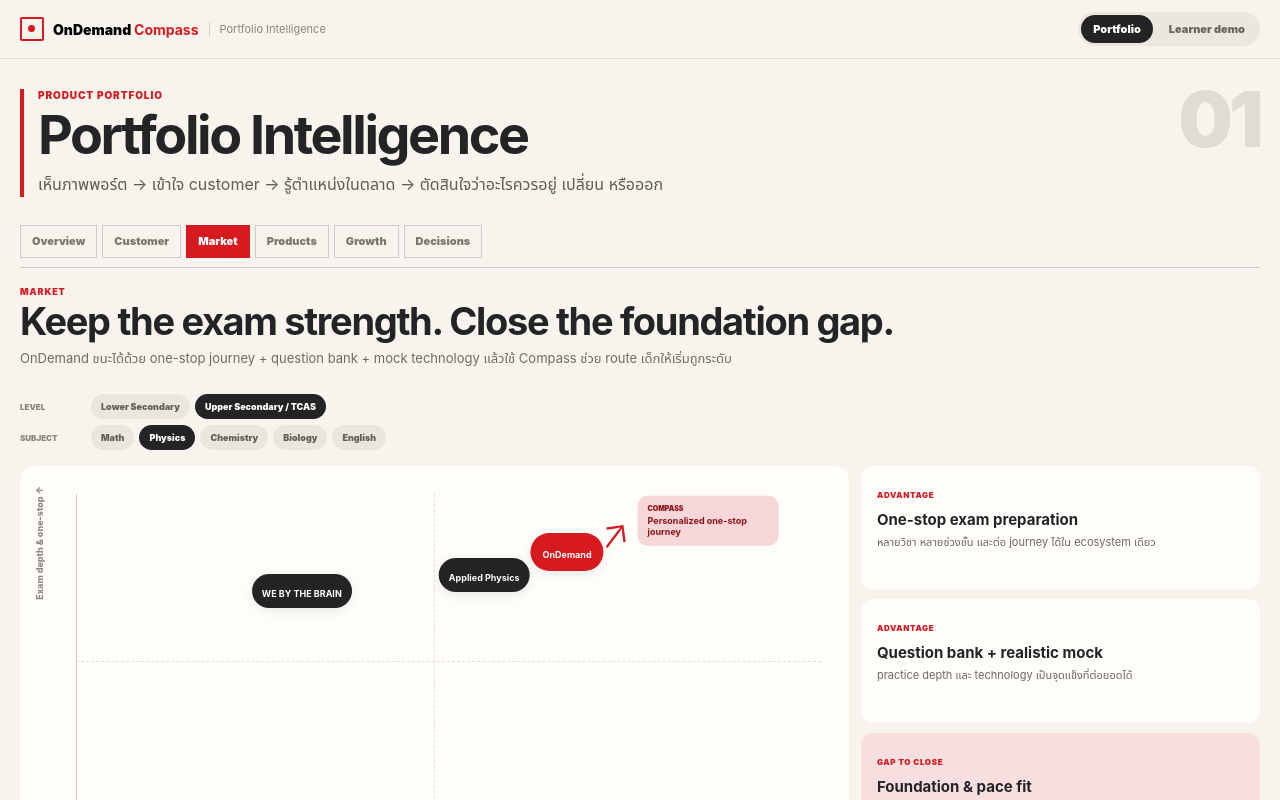
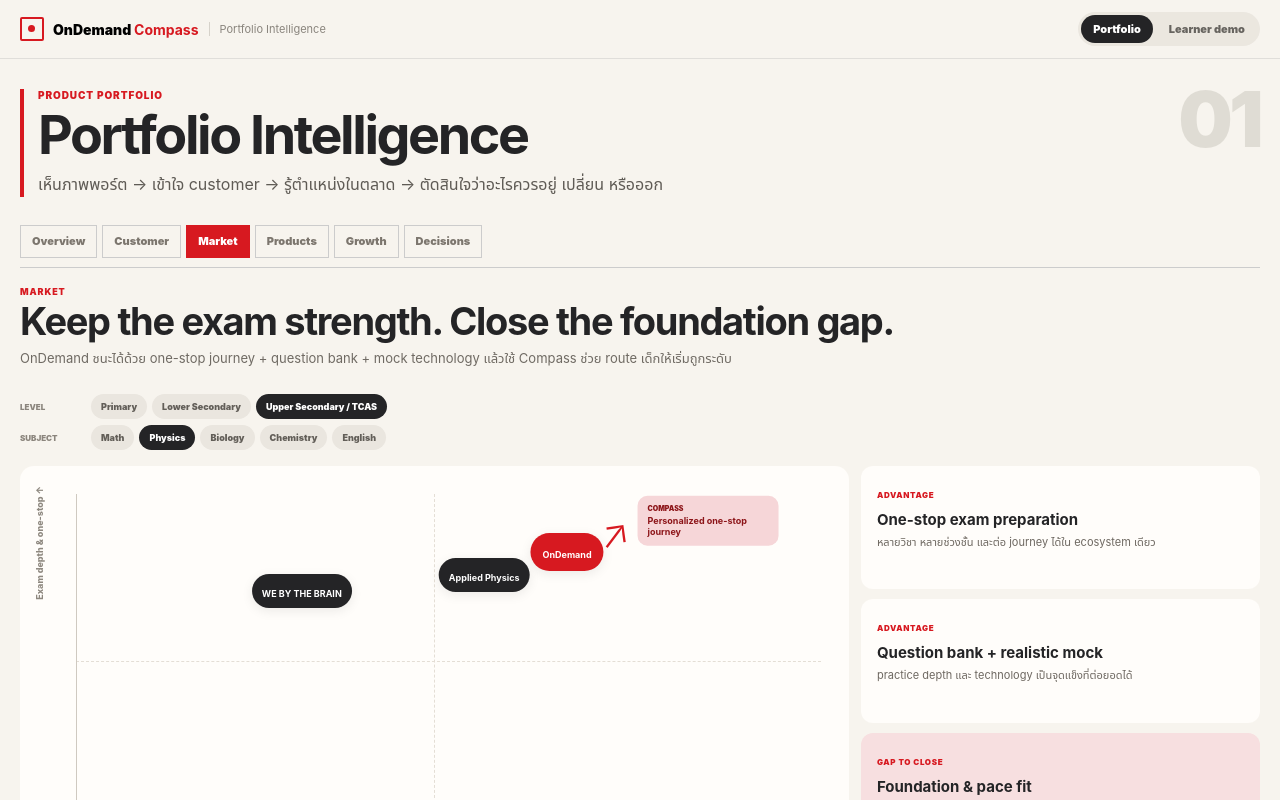
Before and after one commit to napasorn-tha/the-compass-prototype, a React (Vite) app: page / in a window 1280 px wide. Both pictures are taken after a click on the button "Market". Shown: the top 800 px of the page. Built offline with nearby package versions, Linux system fonts and the light colour scheme.

Commit message:
Expose Primary consistently across portfolio views

```diff
--- a/src/components/PortfolioOS.tsx
+++ b/src/components/PortfolioOS.tsx
@@ -148,7 +148,7 @@
 
     <div className="p4-themegrid">
       {selected.themes.map(([theme,count,detail])=><article key={String(theme)}>
-        <span>{count} mentions</span>
+        <span>{count} signals</span>
         <b>{theme}</b>
         <p>{detail}</p>
         <div><i style={{width:(Number(count)/selected.sample*100)+'%'}}/></div>
@@ -162,11 +162,18 @@
 }
 
 function CompetitorIntel() {
-  const subjects = ['Math','Physics','Chemistry','Biology','English'] as const
-  const [subject,setSubject] = useState<(typeof subjects)[number]>('Physics')
-  const levels = ['Lower Secondary','Upper Secondary / TCAS'] as const
+  const levels = ['Primary','Lower Secondary','Upper Secondary / TCAS'] as const
   const [level,setLevel] = useState<(typeof levels)[number]>('Upper Secondary / TCAS')
-  const rows = competitorProfiles.filter(x=>x.subject===subject && x.level===level)
+  const subjectOptions = Array.from(new Set(competitorProfiles.filter(x=>x.level===level).map(x=>x.subject)))
+  const [subject,setSubject] = useState('Physics')
+  const safeSubject = subjectOptions.includes(subject) ? subject : subjectOptions[0]
+  const rows = competitorProfiles.filter(x=>x.subject===safeSubject && x.level===level)
+
+  const switchLevel=(next:(typeof levels)[number])=>{
+    setLevel(next)
+    const first=competitorProfiles.find(x=>x.level===next)
+    if(first) setSubject(first.subject)
+  }
 
   const points=rows.map((item,index)=>{
     if(item.brand==='OnDemand') return {...item,x:66,y:78}
@@ -180,8 +187,8 @@
     </div>
 
     <div className="p4-filterbox minimal">
-      <div><span>LEVEL</span>{levels.map(x=><button className={level===x?'active':''} onClick={()=>setLevel(x)} key={x}>{x}</button>)}</div>
-      <div><span>SUBJECT</span>{subjects.map(x=><button className={subject===x?'active':''} onClick={()=>setSubject(x)} key={x}>{x}</button>)}</div>
+      <div><span>LEVEL</span>{levels.map(x=><button className={level===x?'active':''} onClick={()=>switchLevel(x)} key={x}>{x}</button>)}</div>
+      <div><span>SUBJECT</span>{subjectOptions.map(x=><button className={safeSubject===x?'active':''} onClick={()=>setSubject(x)} key={x}>{x}</button>)}</div>
     </div>
 
     <div className="p4-market-grid">
@@ -278,7 +285,7 @@
               <div className="p4-layer">{item.layer}</div>
               <div className="p4-offermain"><b>{item.name}</b><small>{item.price ? '฿'+item.price.toLocaleString() : ''}</small></div>
               <div className="p4-issue">{item.issue==='CLEAR_ROLE'?'CLEAR':item.issue==='DISCOVERY_CONFUSION'?'CLARIFY':'REVIEW'}</div>
-              <a href={item.sourceUrl} target="_blank" rel="noreferrer">↗</a>
+              {item.sourceUrl ? <a href={item.sourceUrl} target="_blank" rel="noreferrer">↗</a> : <span/>}
             </div>)}
           </div>
         </article>
@@ -339,13 +346,14 @@
 }
 
 function Decisions() {
-  const ownerOptions=['PM — Portfolio','PM — Journey','PM — Market & Data','PM — Growth & Ecosystem','PM — TCAS','PM — Lower Secondary']
+  const ownerOptions=['PM — Portfolio','PM — Journey','PM — Market & Data','PM — Growth & Ecosystem','PM — Primary','PM — Lower Secondary','PM — TCAS']
   const defaultOwners:Record<string,string>={
     Q01:'PM — Portfolio',
     Q02:'PM — Portfolio',
     Q03:'PM — Journey',
     Q04:'PM — Portfolio',
     Q05:'PM — Growth & Ecosystem',
+    Q06:'PM — Primary',
   }
   const defaultDirections:Record<string,string>={
     Q01:'Clarify cohort vs content version before changing the SKU structure.',
@@ -353,6 +361,7 @@
     Q03:'Keep modular content. Simplify the learner entry point.',
     Q04:'Simplify the choice first; protect useful backend variants.',
     Q05:'Pilot the cross-company path before building a standalone SKU.',
+    Q06:'Use baseline to route Primary learners into Foundation, School Performance or Competitive paths.',
   }
   const subActions={
     KEEP:['Protect','Grow','Cross-sell'],
```
